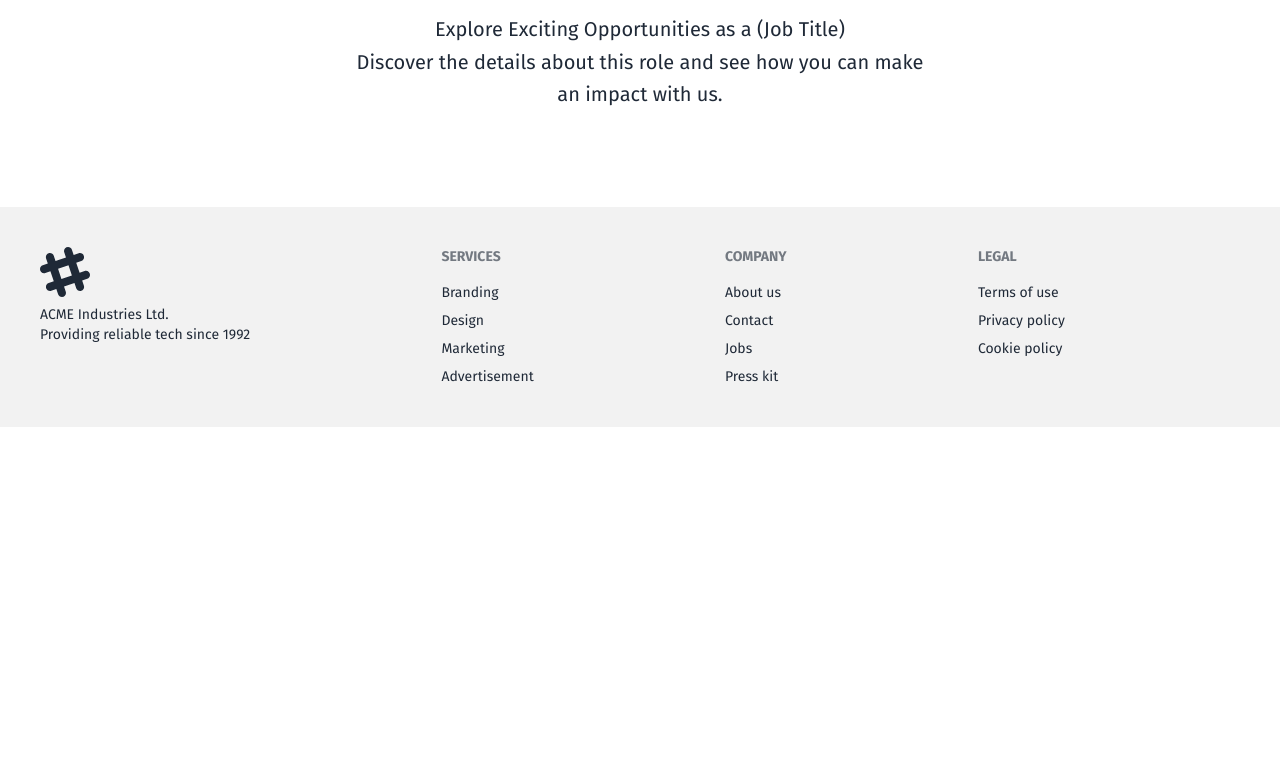
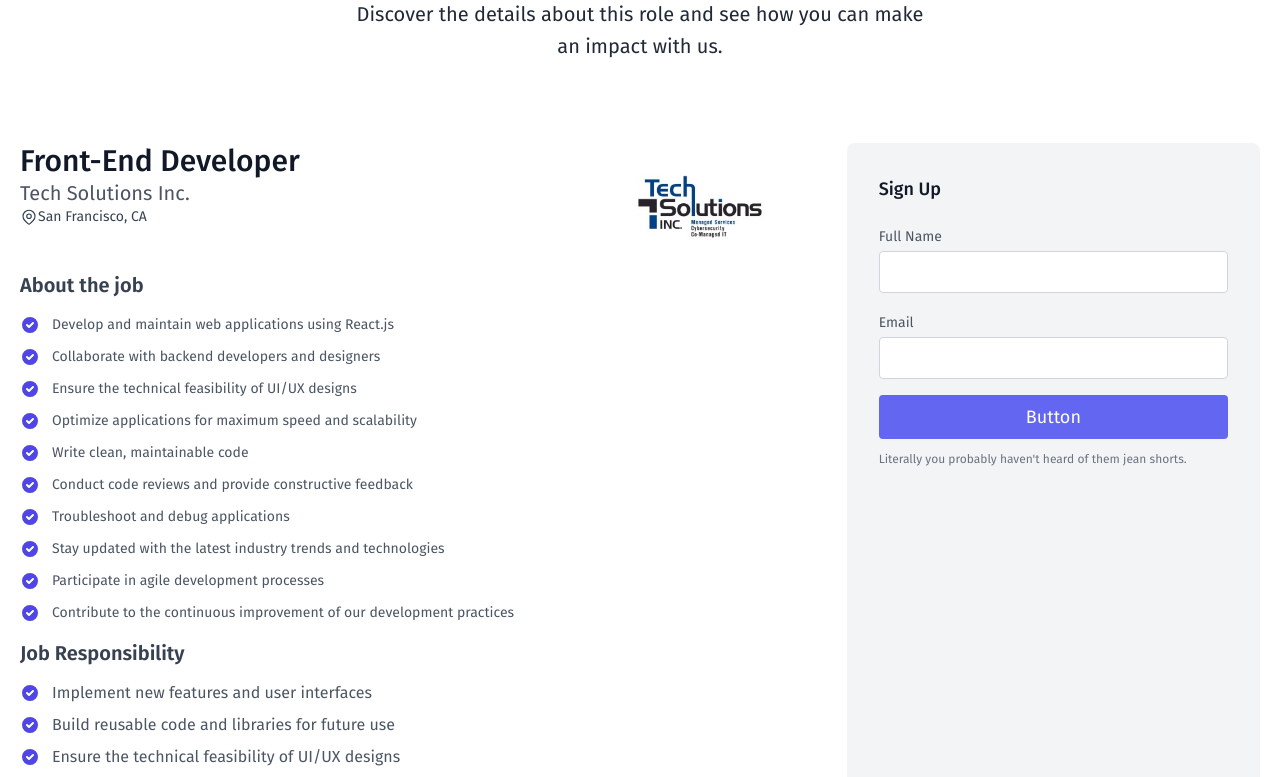
Before and after one commit to InjamulCSE15/Job-Junction, a React (Vite) app: page /job/1 in a window 1280 px wide. Shown: the part 263-1040 px from the top of the page. Before the commit the page ends 800 px from the top, so only its background shows below. Built offline with nearby package versions, Linux system fonts and the light colour scheme.

Commit message:
job details edited

```diff
--- a/index.html
+++ b/index.html
@@ -6,7 +6,7 @@
     <meta name="viewport" content="width=device-width, initial-scale=1.0" />
     <title>Job Junction</title>
   </head>
-  <body>
+  <body className="bg-white">
     <div id="root"></div>
     <script type="module" src="/src/main.jsx"></script>
   </body>
--- a/public/featuredJobs.json
+++ b/public/featuredJobs.json
@@ -33,6 +33,19 @@
             "Stay up-to-date with emerging technologies and industry trends",
             "Write and maintain documentation",
             "Contribute to the improvement of our development processes"
+        ],
+        "qualifications": "Bachelor's degree in Computer Science or related field.",
+        "skills": [
+            "JavaScript",
+            "React",
+            "CSS",
+            "HTML",
+            "Git",
+            "Webpack",
+            "Responsive Design",
+            "Unit Testing",
+            "Problem Solving",
+            "Communication"
         ],
         "contact_information": {
             "phone": "123-456-7890",
@@ -75,6 +88,19 @@
             "Troubleshoot and debug applications",
             "Participate in agile development processes"
         ],
+        "qualifications": "Bachelor's degree in Computer Science or related field.",
+        "skills": [
+            "Node.js",
+            "Express.js",
+            "SQL",
+            "NoSQL",
+            "REST APIs",
+            "Docker",
+            "Microservices",
+            "CI/CD",
+            "Unit Testing",
+            "Problem Solving"
+        ],
         "contact_information": {
             "phone": "987-654-3210",
             "email": "careers@datasolutions.com",
@@ -115,6 +141,19 @@
             "Stay up-to-date with emerging technologies and industry trends",
             "Write and maintain documentation",
             "Contribute to the improvement of our development processes"
+        ],
+        "qualifications": "Bachelor's degree in Computer Science or related field.",
+        "skills": [
+            "JavaScript",
+            "React",
+            "Node.js",
+            "Express.js",
+            "SQL",
+            "NoSQL",
+            "REST APIs",
+            "Git",
+            "Docker",
+            "Problem Solving"
         ],
         "contact_information": {
             "phone": "456-789-1234",
@@ -157,6 +196,19 @@
             "Write and maintain documentation",
             "Contribute to the improvement of our development processes"
         ],
+        "qualifications": "Bachelor's degree in Computer Science or related field. 3+ years of experience in mobile app development.",
+        "skills": [
+            "Swift",
+            "Kotlin",
+            "Java",
+            "React Native",
+            "Flutter",
+            "REST APIs",
+            "Git",
+            "UI/UX Design",
+            "Problem Solving",
+            "Communication"
+        ],
         "contact_information": {
             "phone": "321-654-9870",
             "email": "careers@appcreators.com",
@@ -198,6 +250,19 @@
             "Participate in agile development processes",
             "Contribute to the continuous improvement of our DevOps practices"
         ],
+        "qualifications": "Bachelor's degree in Computer Science or related field. 5+ years of experience in DevOps.",
+        "skills": [
+            "AWS",
+            "Docker",
+            "Kubernetes",
+            "Terraform",
+            "Jenkins",
+            "CI/CD",
+            "Monitoring Tools",
+            "Scripting",
+            "Networking",
+            "Problem Solving"
+        ],
         "contact_information": {
             "phone": "555-123-4567",
             "email": "jobs@cloudsolutions.com",
@@ -206,38 +271,51 @@
     },
     {
         "id": "6",
-        "job_title": "UI/UX Designer",
+        "job_title": "Data Scientist",
         "company": "Code Crafters",
         "logo": "../public/assets/imgs/featuredJobs/CodeCrafters.png",
         "jobType": "Full-time",
-        "salary": "$85 - $105k",
+        "salary": "$95 - $125k",
         "position": "Mid-level",
         "remote": false,
         "location": "Los Angeles, CA",
-        "job_short_details": "UI/UX designer with a strong portfolio in web and mobile design.",
+        "job_short_details": "Complex data sets and drive business decisions.",
         "job_description": [
-            "Design user interfaces for web and mobile applications",
-            "Collaborate with developers and stakeholders",
-            "Conduct user research and usability testing",
-            "Create wireframes, prototypes, and high-fidelity designs",
-            "Ensure the technical feasibility of UI/UX designs",
-            "Optimize applications for maximum usability",
-            "Stay updated with the latest industry trends and technologies",
-            "Participate in agile development processes",
-            "Contribute to the continuous improvement of our design practices",
-            "Provide ongoing support and maintenance for existing designs"
+            "Analyze large data sets to identify trends and patterns.",
+            "Develop and implement data models and algorithms.",
+            "Collaborate with cross-functional teams to understand business requirements.",
+            "Present findings and insights to stakeholders.",
+            "Create data visualizations and dashboards.",
+            "Conduct data cleaning and preprocessing.",
+            "Use statistical methods to solve business problems.",
+            "Automate data analysis processes.",
+            "Stay updated with the latest data science techniques.",
+            "Write and maintain documentation for data projects."
         ],
         "job_responsibility": [
-            "Design user interfaces for web and mobile applications",
-            "Collaborate with developers and stakeholders",
-            "Conduct user research and usability testing",
-            "Create wireframes, prototypes, and high-fidelity designs",
-            "Ensure the technical feasibility of UI/UX designs",
-            "Optimize applications for maximum usability",
-            "Stay updated with the latest industry trends and technologies",
-            "Participate in agile development processes",
-            "Contribute to the continuous improvement of our design practices",
-            "Provide ongoing support and maintenance for existing designs"
+            "Analyzing complex data sets.",
+            "Developing data models and algorithms.",
+            "Collaborating with other teams.",
+            "Presenting data insights.",
+            "Creating visualizations and dashboards.",
+            "Cleaning and preprocessing data.",
+            "Applying statistical methods.",
+            "Automating analysis processes.",
+            "Staying current with data science trends.",
+            "Documenting data projects."
+        ],
+        "qualifications": "Master's degree in Computer Science, Statistics, or related field.",
+        "skills": [
+            "Python",
+            "R",
+            "SQL",
+            "Machine Learning",
+            "Data Visualization",
+            "Statistical Analysis",
+            "Big Data Technologies",
+            "Data Cleaning",
+            "Problem Solving",
+            "Communication"
         ],
         "contact_information": {
             "phone": "888-123-4567",
--- a/src/components/JobDetails/JobDetails.jsx
+++ b/src/components/JobDetails/JobDetails.jsx
@@ -4,20 +4,112 @@ import { useLoaderData, useParams } from 'react-router-dom'
 export const JobDetails = () => {
     const jobs = useLoaderData();
     const { id } = useParams();
-    const job = jobs.find(job=>job.id == id)
-    console.log(job);
+    const job = jobs.find(job => job.id == id)
+    const { job_title, company, logo, jobType, salary, position, remote, location, job_description, job_responsibility, contact_information } = job;
     return (
         <section className="">
-            <div className="mx-auto max-w-screen-xl px-4 py-8 md:py-24 lg:flex  lg:items-center">
+            <div className="mx-auto max-w-screen-xl px-4 py-8 md:py-12 lg:flex  lg:items-center">
                 <div className="mx-auto max-w-xl text-center">
                     <h1 className="text-3xl font-extrabold sm:text-5xl">
                         Join Our Team at
                         <strong className="font-extrabold text-red-700 sm:block"> Job Junction </strong>
                     </h1>
                     <p className="mt-4 sm:text-xl/relaxed">
-                        <span className='block'>Explore Exciting Opportunities as a (Job Title)</span>
+                        <span className='block'>Explore Exciting Opportunities as a <strong>{job_title}</strong></span>
                         Discover the details about this role and see how you can make an impact with us.
                     </p>
+                </div>
+            </div>
+            <div className="text-gray-600 body-font">
+                <div className="container px-5 py-8 mx-auto flex flex-wrap">
+                    <div className="lg:w-3/5 md:w-1/2 md:pr-16 lg:pr-0 pr-0">
+                        <div className="flex justify-between">
+                            <div>
+                                <h1 className='title-font font-medium text-3xl text-gray-900'>{job_title}</h1>
+                                <h3 className='text-xl '>{company}</h3>
+                                <h4 className="flex items-center">
+                                    <svg xmlns="http://www.w3.org/2000/svg" className="icon icon-tabler icon-tabler-map-pin" width="18" height="18" viewBox="0 0 24 24" strokeWidth="1.5" stroke="#2c3e50" fill="none" strokeLinecap="round" strokeLinejoin="round">
+                                        <path stroke="none" d="M0 0h24v24H0z" fill="none" />
+                                        <path d="M9 11a3 3 0 1 0 6 0a3 3 0 0 0 -6 0" />
+                                        <path d="M17.657 16.657l-4.243 4.243a2 2 0 0 1 -2.827 0l-4.244 -4.243a8 8 0 1 1 11.314 0z" />
+                                    </svg>
+                                    <span className=" text-gray-700 text-sm"> {location}</span></h4>
+                            </div>
+                            <div>
+                                <img src={logo} className='h-32 w-auto' alt={company} />
+                            </div>
+                        </div>
+                        <div>
+                            <h1 className='text-xl font-semibold text-gray-700'>About the job</h1>
+                            <div className='my-4'>
+                                <ul className="space-y-3">
+                                    {
+                                        job_description.map((details, i) =>
+                                            <li key={i} className="flex items-start lg:col-span-1 text-sm">
+                                                <div className="flex-shrink-0">
+                                                    <svg className="w-5 h-5 text-indigo-600" fill="currentColor" viewBox="0 0 20 20">
+                                                        <path fillRule="evenodd"
+                                                            d="M10 18a8 8 0 100-16 8 8 0 000 16zm3.707-9.293a1 1 0 00-1.414-1.414L9 10.586 7.707 9.293a1 1 0 00-1.414 1.414l2 2a1 1 0 001.414 0l4-4z"
+                                                            clipRule="evenodd"></path>
+                                                    </svg>
+                                                </div>
+                                                <p className="ml-3 leading-5 text-gray-600">
+                                                    {details}
+                                                </p>
+                                            </li>
+                                        )
+                                    }
+                                </ul>
+                            </div>
+                            <h1 className='text-xl font-semibold text-gray-700'>Job Responsibility</h1>
+                            <ul className="my-4 space-y-3">
+                                {
+                                    job_responsibility.map((responsibility, i) =>
+                                        <li key={i} className="flex items-start lg:col-span-1">
+                                            <div className="flex-shrink-0">
+                                                <svg className="w-5 h-5 text-indigo-600" fill="currentColor" viewBox="0 0 20 20">
+                                                    <path fillRule="evenodd"
+                                                        d="M10 18a8 8 0 100-16 8 8 0 000 16zm3.707-9.293a1 1 0 00-1.414-1.414L9 10.586 7.707 9.293a1 1 0 00-1.414 1.414l2 2a1 1 0 001.414 0l4-4z"
+                                                        clipRule="evenodd"></path>
+                                                </svg>
+                                            </div>
+                                            <p className="ml-3 leading-5 text-gray-600">
+                                                {responsibility}
+                                            </p>
+                                        </li>)
+                                }
+                            </ul>
+                            <h1 className='text-xl font-semibold text-gray-700'>Desired Skills</h1>
+                            <ul>
+
+                            </ul>
+                        </div>
+                    </div>
+                    <div className="lg:w-2/6 md:w-1/2 bg-gray-100 rounded-lg p-8 flex flex-col md:ml-auto w-full mt-10 md:mt-0">
+                        <h2 className="text-gray-900 text-lg font-medium title-font mb-5">Sign Up</h2>
+                        <div className="relative mb-4">
+                            <label htmlFor="full-name" className="leading-7 text-sm text-gray-600">Full Name</label>
+                            <input
+                                type="text"
+                                id="full-name"
+                                name="full-name"
+                                className="w-full bg-white rounded border border-gray-300 focus:border-indigo-500 focus:ring-2 focus:ring-indigo-200 text-base outline-none text-gray-700 py-1 px-3 leading-8 transition-colors duration-200 ease-in-out"
+                            />
+                        </div>
+                        <div className="relative mb-4">
+                            <label htmlFor="email" className="leading-7 text-sm text-gray-600">Email</label>
+                            <input
+                                type="email"
+                                id="email"
+                                name="email"
+                                className="w-full bg-white rounded border border-gray-300 focus:border-indigo-500 focus:ring-2 focus:ring-indigo-200 text-base outline-none text-gray-700 py-1 px-3 leading-8 transition-colors duration-200 ease-in-out"
+                            />
+                        </div>
+                        <button className="text-white bg-indigo-500 border-0 py-2 px-8 focus:outline-none hover:bg-indigo-600 rounded text-lg">
+                            Button
+                        </button>
+                        <p className="text-xs text-gray-500 mt-3">Literally you probably haven't heard of them jean shorts.</p>
+                    </div>
                 </div>
             </div>
         </section>
```
